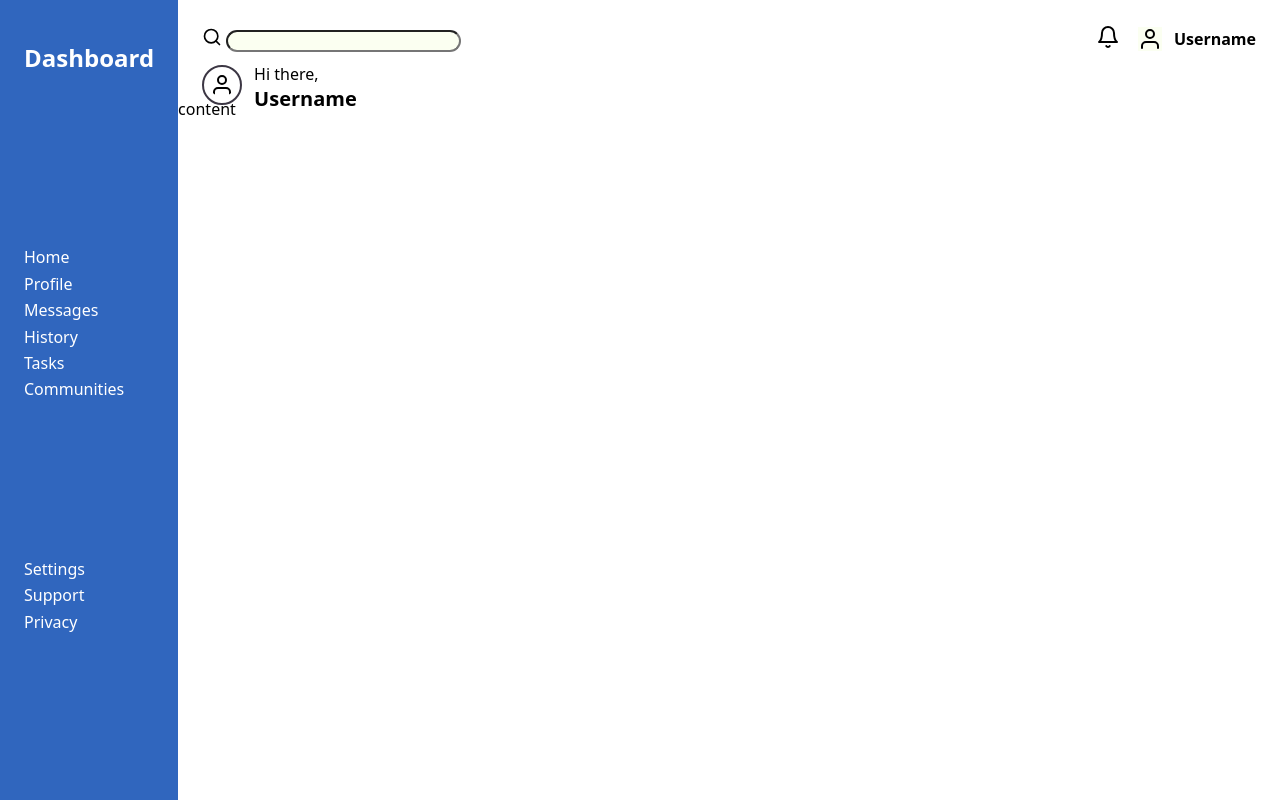
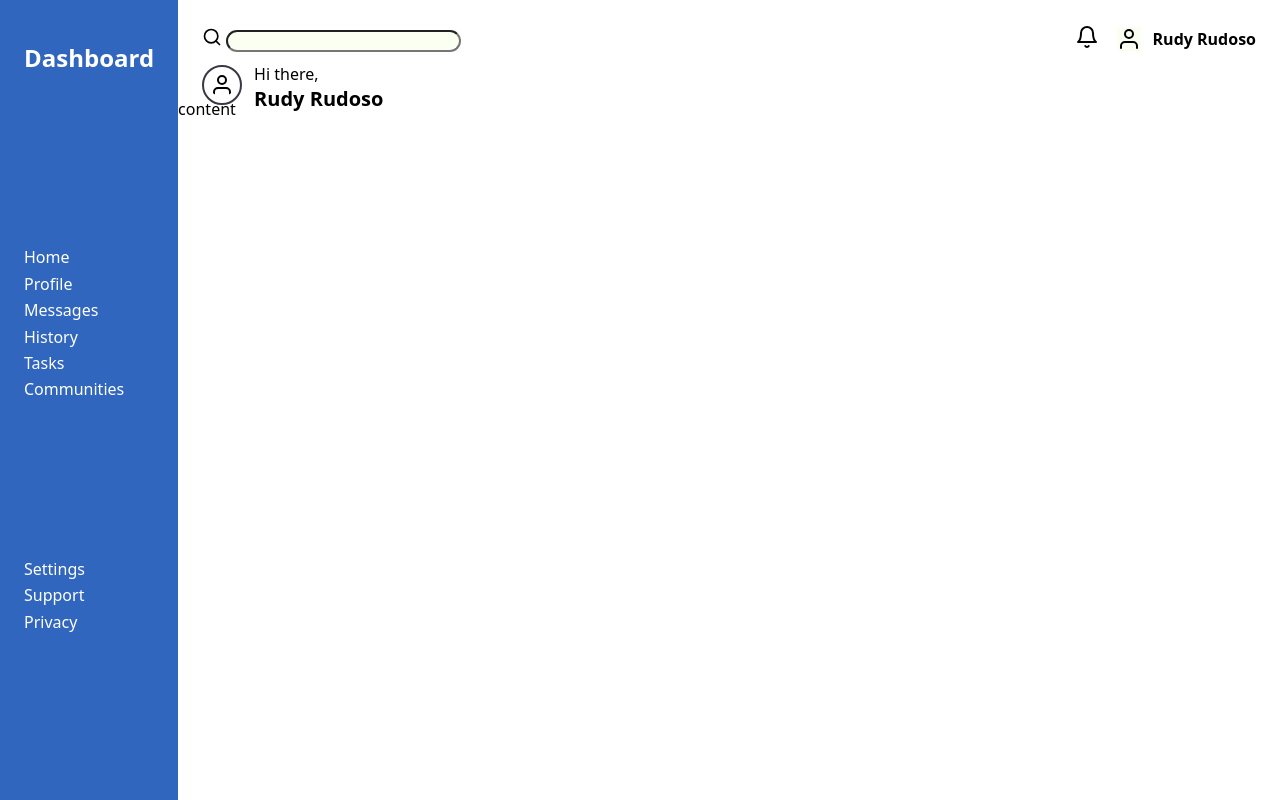
Before and after one commit to weitingyp/odin-admin-dashboard, a plain HTML site: page index.html in a window 1280 px wide. Drawn offline with Linux system fonts and the light colour scheme.

Commit message:
feat: change username to something fun because why not

```diff
--- a/index.html
+++ b/index.html
@@ -43,7 +43,7 @@
                         </button>
                     </a>
                     <img id="display-photo" src="./assets/user-icon.svg">
-                    <span id="username">Username</span>
+                    <span id="username">Rudy Rudoso</span>
                 </div>
             </div>
             <div id="header-actions">
@@ -53,7 +53,7 @@
                     </div>
                     <div id="greeting-text-container">
                         <div id="greeting-text-1">Hi there,</div>
-                        <div id="greeting-text-username">Username</div>
+                        <div id="greeting-text-username">Rudy Rudoso</div>
                     </div>
                 </div>
                 <div id="header-actions-buttons">
```
